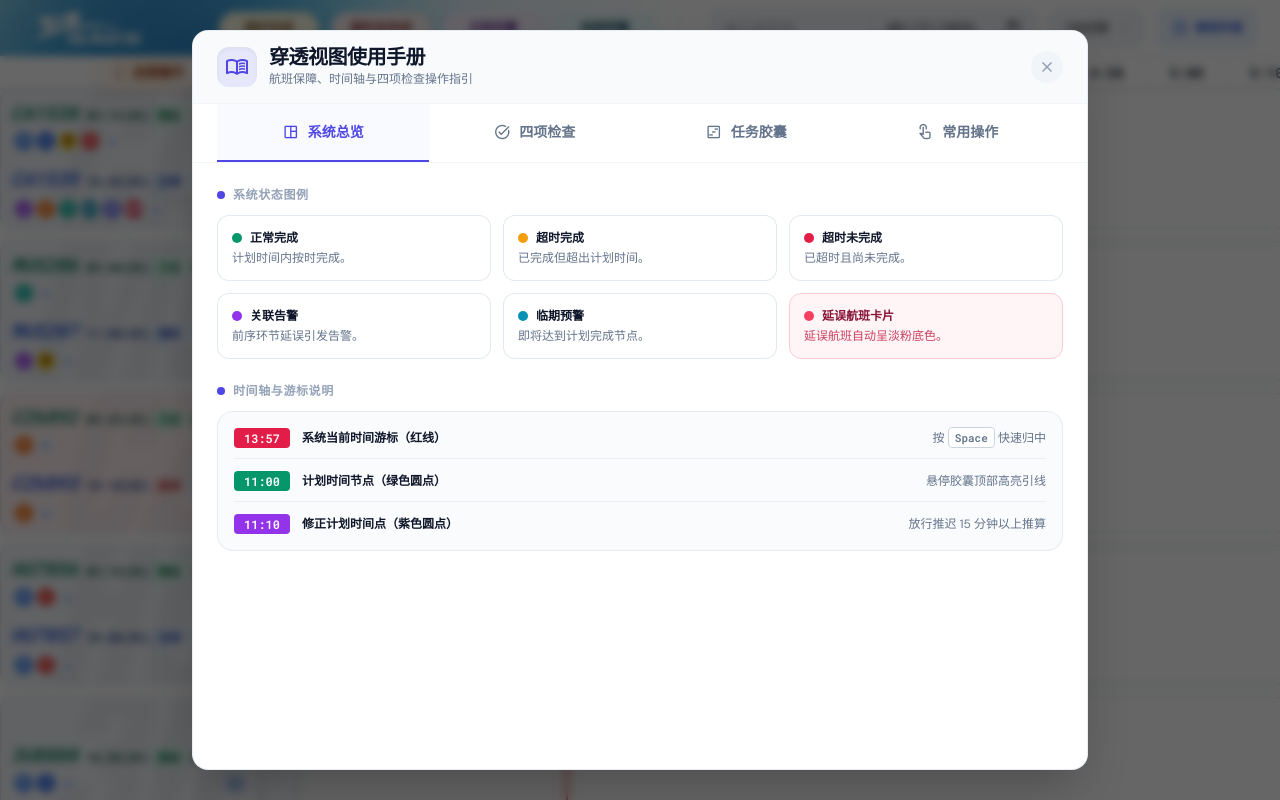
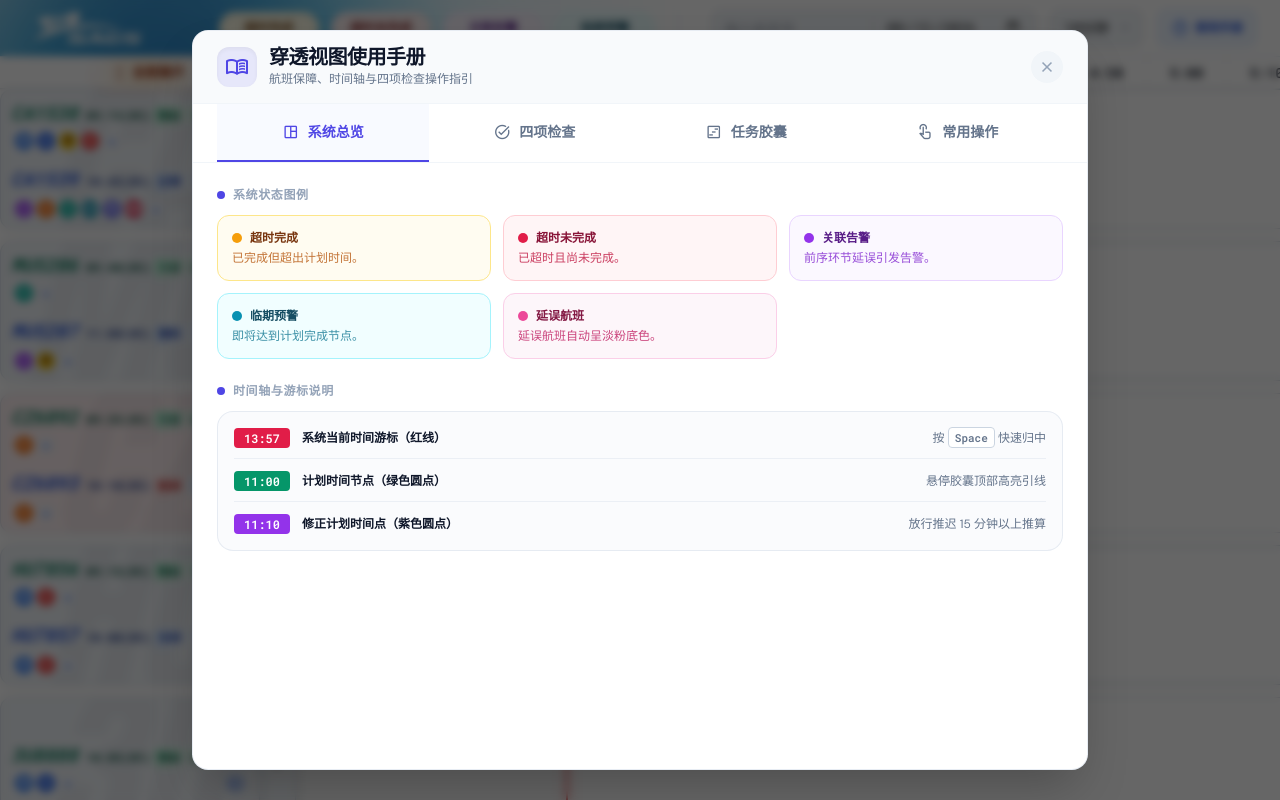
Before and after one commit to fwilyair/flight-ops-center, a React (Vite) app: page / in a window 1280 px wide. Both pictures are taken after a click on the button "打开使用手册与图例说明". Built offline with nearby package versions, Linux system fonts and the light colour scheme.

Commit message:
fix: remove non-existent '正常完成' legend from HelpManualModal overview tab

```diff
--- a/components/HelpManualModal.tsx
+++ b/components/HelpManualModal.tsx
@@ -108,52 +108,44 @@ export const HelpManualModal: React.FC<HelpManualModalProps> = ({ isOpen, onClos
                 </h3>
 
                 <div className="grid grid-cols-2 sm:grid-cols-3 gap-3">
-                  <div className="rounded-xl border border-slate-200/90 dark:border-slate-800 bg-white dark:bg-slate-800/80 p-3.5 space-y-1">
+                  <div className="rounded-xl border border-amber-200 dark:border-amber-900 bg-amber-50/70 dark:bg-amber-950/20 p-3.5 space-y-1">
                     <div className="flex items-center gap-2">
-                      <span className="size-2.5 rounded-full bg-emerald-600" />
-                      <span className="font-bold text-xs text-slate-900 dark:text-white">正常完成</span>
+                      <span className="size-2.5 rounded-full bg-amber-500" />
+                      <span className="font-bold text-xs text-amber-900 dark:text-amber-300">超时完成</span>
                     </div>
-                    <p className="text-xs text-slate-500 dark:text-slate-400">计划时间内按时完成。</p>
+                    <p className="text-xs text-amber-700/80 dark:text-amber-400/80">已完成但超出计划时间。</p>
                   </div>
 
-                  <div className="rounded-xl border border-slate-200/90 dark:border-slate-800 bg-white dark:bg-slate-800/80 p-3.5 space-y-1">
+                  <div className="rounded-xl border border-rose-200 dark:border-rose-900 bg-rose-50/70 dark:bg-rose-950/20 p-3.5 space-y-1">
                     <div className="flex items-center gap-2">
-                      <span className="size-2.5 rounded-full bg-amber-500" />
-                      <span className="font-bold text-xs text-slate-900 dark:text-white">超时完成</span>
+                      <span className="size-2.5 rounded-full bg-rose-600" />
+                      <span className="font-bold text-xs text-rose-900 dark:text-rose-300">超时未完成</span>
                     </div>
-                    <p className="text-xs text-slate-500 dark:text-slate-400">已完成但超出计划时间。</p>
+                    <p className="text-xs text-rose-700/80 dark:text-rose-400/80">已超时且尚未完成。</p>
                   </div>
 
-                  <div className="rounded-xl border border-slate-200/90 dark:border-slate-800 bg-white dark:bg-slate-800/80 p-3.5 space-y-1">
+                  <div className="rounded-xl border border-purple-200 dark:border-purple-900 bg-purple-50/70 dark:bg-purple-950/20 p-3.5 space-y-1">
                     <div className="flex items-center gap-2">
-                      <span className="size-2.5 rounded-full bg-rose-600" />
-                      <span className="font-bold text-xs text-slate-900 dark:text-white">超时未完成</span>
+                      <span className="size-2.5 rounded-full bg-purple-600" />
+                      <span className="font-bold text-xs text-purple-900 dark:text-purple-300">关联告警</span>
                     </div>
-                    <p className="text-xs text-slate-500 dark:text-slate-400">已超时且尚未完成。</p>
+                    <p className="text-xs text-purple-700/80 dark:text-purple-400/80">前序环节延误引发告警。</p>
                   </div>
 
-                  <div className="rounded-xl border border-slate-200/90 dark:border-slate-800 bg-white dark:bg-slate-800/80 p-3.5 space-y-1">
+                  <div className="rounded-xl border border-cyan-200 dark:border-cyan-900 bg-cyan-50/70 dark:bg-cyan-950/20 p-3.5 space-y-1">
                     <div className="flex items-center gap-2">
-                      <span className="size-2.5 rounded-full bg-purple-600" />
-                      <span className="font-bold text-xs text-slate-900 dark:text-white">关联告警</span>
+                      <span className="size-2.5 rounded-full bg-cyan-600" />
+                      <span className="font-bold text-xs text-cyan-900 dark:text-cyan-300">临期预警</span>
                     </div>
-                    <p className="text-xs text-slate-500 dark:text-slate-400">前序环节延误引发告警。</p>
+                    <p className="text-xs text-cyan-700/80 dark:text-cyan-400/80">即将达到计划完成节点。</p>
                   </div>
 
-                  <div className="rounded-xl border border-slate-200/90 dark:border-slate-800 bg-white dark:bg-slate-800/80 p-3.5 space-y-1">
+                  <div className="rounded-xl border border-pink-200 dark:border-pink-900 bg-pink-50/70 dark:bg-pink-950/20 p-3.5 space-y-1">
                     <div className="flex items-center gap-2">
-                      <span className="size-2.5 rounded-full bg-cyan-600" />
-                      <span className="font-bold text-xs text-slate-900 dark:text-white">临期预警</span>
+                      <span className="size-2.5 rounded-full bg-pink-500" />
+                      <span className="font-bold text-xs text-pink-900 dark:text-pink-300">延误航班</span>
                     </div>
-                    <p className="text-xs text-slate-500 dark:text-slate-400">即将达到计划完成节点。</p>
-                  </div>
-
-                  <div className="rounded-xl border border-rose-200 dark:border-rose-950 bg-rose-50/70 dark:bg-rose-950/20 p-3.5 space-y-1">
-                    <div className="flex items-center gap-2">
-                      <span className="size-2.5 rounded-full bg-rose-500" />
-                      <span className="font-bold text-xs text-rose-900 dark:text-rose-200">延误航班卡片</span>
-                    </div>
-                    <p className="text-xs text-rose-700/80 dark:text-rose-300/80">延误航班自动呈淡粉底色。</p>
+                    <p className="text-xs text-pink-700/80 dark:text-pink-400/80">延误航班自动呈淡粉底色。</p>
                   </div>
                 </div>
               </section>
```
